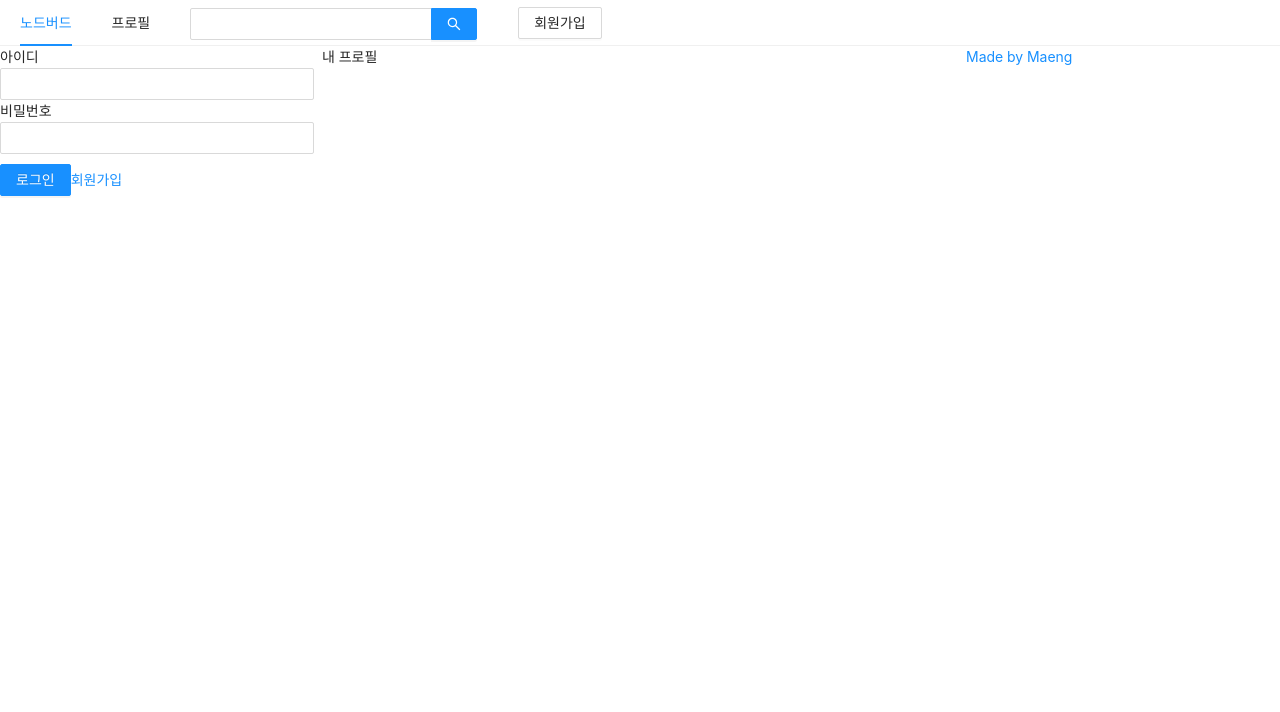
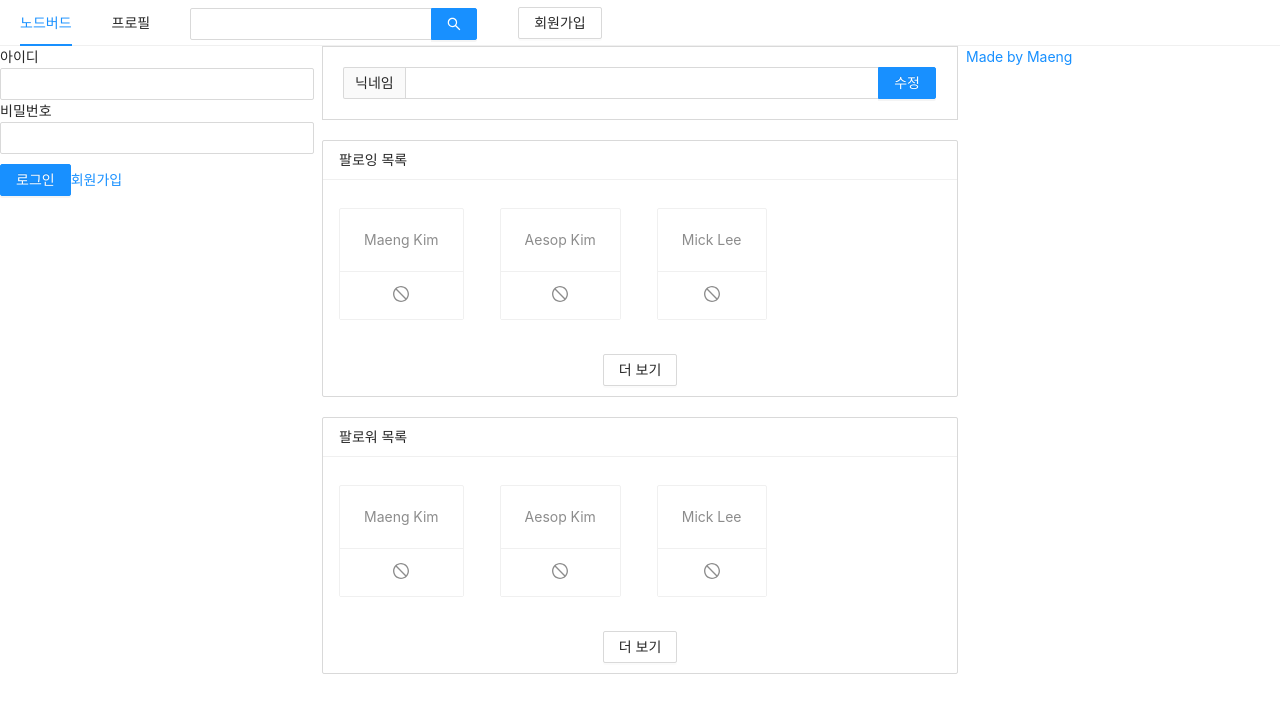
Before and after one commit to maeng2418/MaengTwit, a Next.js app in the folder frontend/: page /profile in a window 1280 px wide. Shown: the top 712 px of the page. Built offline with nearby package versions, Linux system fonts and the light colour scheme.

Commit message:
[style] 팔로우&팔로윙 리스트 디자인

```diff
--- a/frontend/components/AppLayout/AppLayout.tsx
+++ b/frontend/components/AppLayout/AppLayout.tsx
@@ -9,11 +9,11 @@ interface IAppLayoutProps {
   children: ReactNode;
 }
 
-const searchInput = css`
-  vertical-align: middle;
-`;
+const AppLayout: React.FC<IAppLayoutProps> = ({ children }) => {
+  const searchInput = css`
+    vertical-align: middle;
+  `;
 
-const AppLayout: React.FC<IAppLayoutProps> = ({ children }) => {
   const [isLoggedIn, setIsLoggedIn] = useState(false);
   return (
     <div>
--- /dev/null
+++ b/frontend/components/FollowList/FollowList.tsx
@@ -0,0 +1,59 @@
+/** @jsxImportSource @emotion/react */
+import React, { useMemo } from 'react';
+import { List, Button, Card } from 'antd';
+import { StopOutlined } from '@ant-design/icons';
+import { css } from '@emotion/react';
+
+interface IFollowList {
+  header: string;
+  data: { nickname: string }[];
+}
+
+const FollowList: React.FC<IFollowList> = ({ header, data }) => {
+  const listStyle = css`
+    margin-bottom: 20px;
+  `;
+
+  const loadMoreStyle = css`
+    text-align: center;
+    margin: 10px 0;
+  `;
+
+  const listItemStyle = css`
+    margin-top: 20px;
+  `;
+
+  const listGrid = useMemo(
+    () => ({
+      gutter: 4,
+      xs: 2,
+      md: 3,
+    }),
+    [],
+  );
+
+  return (
+    <List
+      header={<div>{header}</div>}
+      css={listStyle}
+      grid={listGrid}
+      size="small"
+      loadMore={
+        <div css={loadMoreStyle}>
+          <Button>더 보기</Button>
+        </div>
+      }
+      bordered
+      dataSource={data}
+      renderItem={(item) => (
+        <List.Item css={listItemStyle}>
+          <Card actions={[<StopOutlined key="stop" />]}>
+            <Card.Meta description={item.nickname} />
+          </Card>
+        </List.Item>
+      )}
+    ></List>
+  );
+};
+
+export default FollowList;
--- /dev/null
+++ b/frontend/components/FollowList/index.ts
@@ -0,0 +1 @@
+export { default } from './FollowList';
--- a/frontend/components/LoginForm/LoginForm.tsx
+++ b/frontend/components/LoginForm/LoginForm.tsx
@@ -8,11 +8,11 @@ interface ILoginFormProps {
   setIsLoggedIn: (value: boolean) => void;
 }
 
-const buttonWrapper = css`
-  margin-top: 10px;
-`;
+const LoginForm: React.FC<ILoginFormProps> = ({ setIsLoggedIn }) => {
+  const buttonWrapper = css`
+    margin-top: 10px;
+  `;
 
-const LoginForm: React.FC<ILoginFormProps> = ({ setIsLoggedIn }) => {
   const [id, setId] = useState('');
   const [password, setPassword] = useState('');
 
--- /dev/null
+++ b/frontend/components/NicknameEditForm/NicknameEditForm.tsx
@@ -0,0 +1,19 @@
+/** @jsxImportSource @emotion/react */
+import React from 'react';
+import { Form, Input } from 'antd';
+import { css } from '@emotion/react';
+
+const NicknameEditForm: React.FC = () => {
+  const formStyle = css`
+    margin-bottom: 20px;
+    border: 1px solid #d9d9d9;
+    padding: 20px;
+  `;
+  return (
+    <Form css={formStyle}>
+      <Input.Search addonBefore={'닉네임'} enterButton={'수정'} />
+    </Form>
+  );
+};
+
+export default NicknameEditForm;
--- /dev/null
+++ b/frontend/components/NicknameEditForm/index.ts
@@ -0,0 +1 @@
+export { default } from './NicknameEditForm';
--- a/frontend/components/index.ts
+++ b/frontend/components/index.ts
@@ -1,3 +1,5 @@
 export { default as AppLayout } from './AppLayout';
 export { default as LoginForm } from './LoginForm';
 export { default as UserProfile } from './UserProfile';
+export { default as NicknameEditForm } from './NicknameEditForm';
+export { default as FollowList } from './FollowList';
--- a/frontend/pages/profile.tsx
+++ b/frontend/pages/profile.tsx
@@ -1,15 +1,30 @@
 import { NextPage } from 'next';
 import Head from 'next/head';
-import { AppLayout } from 'components';
+import { AppLayout, NicknameEditForm, FollowList } from 'components';
 
 const Profile: NextPage = () => {
+  const followingList = [
+    { nickname: 'Maeng Kim' },
+    { nickname: 'Aesop Kim' },
+    { nickname: 'Mick Lee' },
+  ];
+  const followerList = [
+    { nickname: 'Maeng Kim' },
+    { nickname: 'Aesop Kim' },
+    { nickname: 'Mick Lee' },
+  ];
+
   return (
-    <AppLayout>
+    <>
       <Head>
         <title>내 프로필 | MaengTwit</title>
       </Head>
-      <div>내 프로필</div>
-    </AppLayout>
+      <AppLayout>
+        <NicknameEditForm />
+        <FollowList header="팔로잉 목록" data={followingList} />
+        <FollowList header="팔로워 목록" data={followerList} />
+      </AppLayout>
+    </>
   );
 };
 
--- a/frontend/pages/signup.tsx
+++ b/frontend/pages/signup.tsx
@@ -1,4 +1,4 @@
-import React, { useState } from 'react';
+import React from 'react';
 import { NextPage } from 'next';
 import Head from 'next/head';
 import { AppLayout } from 'components';
```
